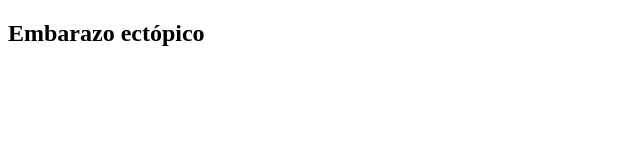
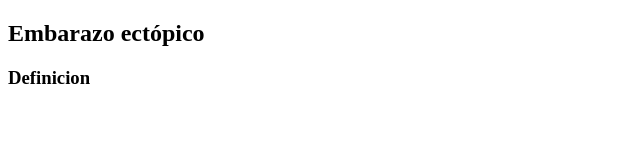
Before and after one commit to hudnbolakos/losp_pruebamarzo26, a plain HTML site: page layout/ectopico.html in a window 1280 px wide. Shown: the whole page, without its empty margins (0-640 px from the left). Drawn offline with Linux system fonts and the light colour scheme.

Commit message:
cambios en el archivo ectopico

```diff
--- a/layout/ectopico.html
+++ b/layout/ectopico.html
@@ -8,5 +8,6 @@
 </head>
 <body>
   <h2>Embarazo ectópico</h2>
+  <h3>Definicion</h3>
 </body>
 </html>
```
